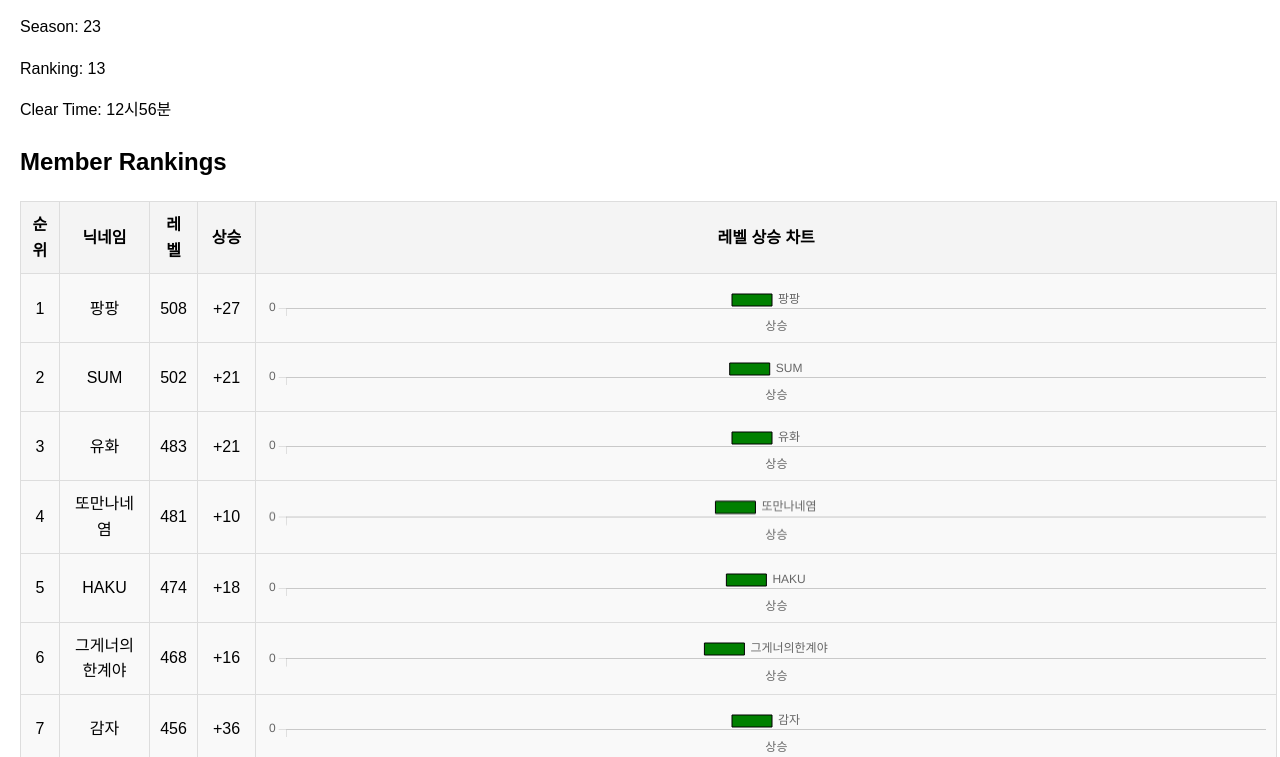
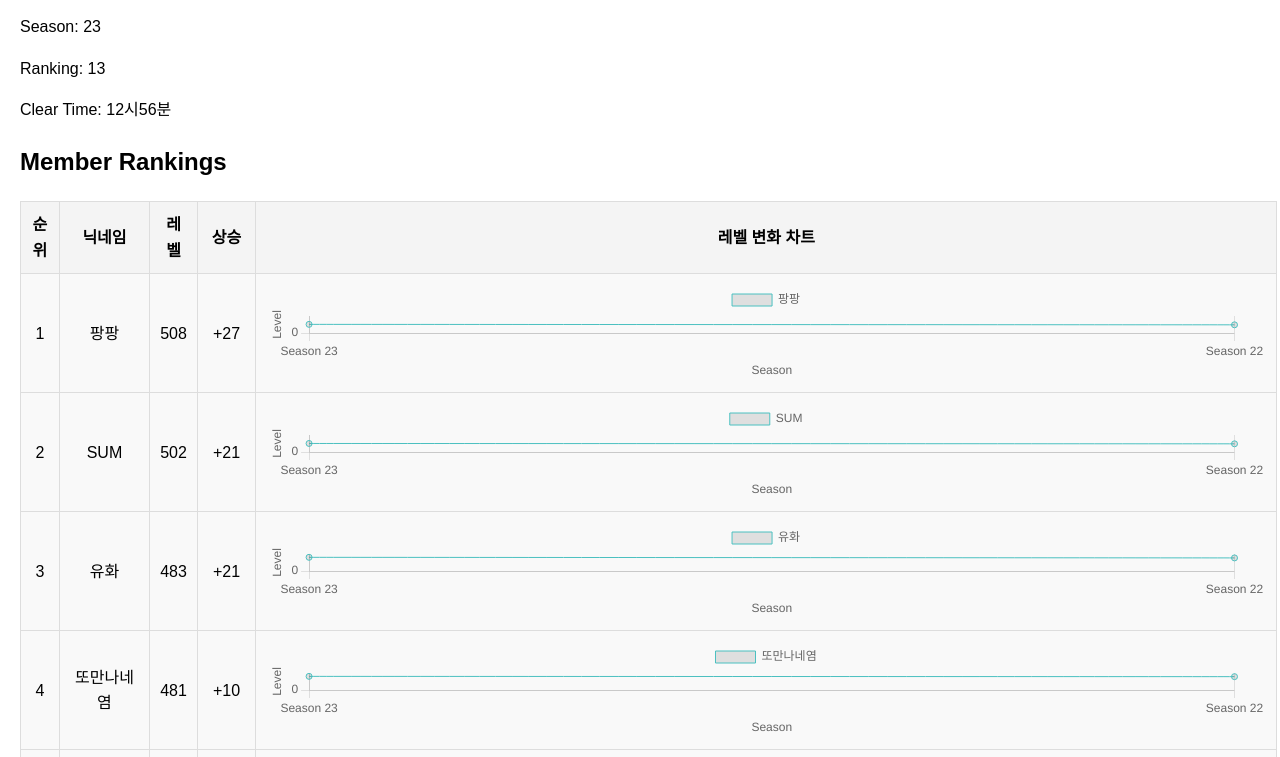
Before and after one commit to zzonothing/foxstar, a plain HTML site: page index.html in a window 1280 px wide. Shown: the part 100-857 px from the top of the page. Drawn offline with nearby package versions, Linux system fonts and the light colour scheme.

Commit message:
initialize

```diff
--- a/css/style.css
+++ b/css/style.css
@@ -44,6 +44,6 @@ td {
     background-color: #e2e2e2;
 }
 
-#levelChart {
+#levelTrendChart {
     margin-top: 20px;
 }
--- a/index.html
+++ b/index.html
@@ -3,13 +3,13 @@
 <head>
     <meta charset="UTF-8">
     <meta name="viewport" content="width=device-width, initial-scale=1.0">
-    <title>Season 23 Ranking</title>
+    <title>Season Rankings</title>
     <link rel="stylesheet" href="css/style.css">
     <script src="https://cdn.jsdelivr.net/npm/chart.js"></script>
 </head>
 <body>
     <header>
-        <h1>Season 23 Ranking</h1>
+        <h1>Season Rankings</h1>
         <div id="season-info">
             <p id="season"></p>
             <p id="ranking"></p>
@@ -26,7 +26,7 @@
                     <th>닉네임</th>
                     <th>레벨</th>
                     <th>상승</th>
-                    <th>레벨 상승 차트</th>
+                    <th>레벨 변화 차트</th>
                 </tr>
             </thead>
             <tbody>
@@ -36,8 +36,8 @@
     </section>
 
     <section>
-        <h2>레벨 상승 차트</h2>
-        <canvas id="levelChart" width="400" height="200"></canvas>
+        <h2>레벨 변화 차트</h2>
+        <canvas id="levelTrendChart" width="600" height="300"></canvas>
     </section>
 
     <script src="js/script.js"></script>
--- a/js/script.js
+++ b/js/script.js
@@ -5,8 +5,8 @@ async function fetchData() {
     return data;
 }
 
-// 시즌 23의 데이터를 표시하는 함수
-async function displaySeason23() {
+// 시즌 데이터 추출 및 차트 표시 함수
+async function displaySeasonData() {
     const data = await fetchData();
     const season23 = data.union.find(season => season.season === 23);
     const season22 = data.union.find(season => season.season === 22);
@@ -25,7 +25,8 @@ async function displaySeason23() {
     const members = season23.member.map(member => ({
         name: member.name,
         level: member.level,
-        previousLevel: getPreviousLevel(member.name, season22)
+        previousLevel: getPreviousLevel(member.name, season22),
+        levelHistory: getLevelHistory(member.name, data.union)
     }));
 
     members.sort((a, b) => b.level - a.level);
@@ -50,29 +51,40 @@ async function displaySeason23() {
             increaseCell.textContent = increase > 0 ? `+${increase}` : increase.toString();
         }
 
-        // 차트 생성 (각 멤버의 상승 차트)
+        // 선 그래프를 위한 캔버스 생성
         const canvas = document.createElement('canvas');
-        canvas.width = 100;
-        canvas.height = 50;
+        canvas.width = 300;
+        canvas.height = 100;
         chartCell.appendChild(canvas);
 
+        // Chart.js로 선 그래프 생성
         new Chart(canvas.getContext('2d'), {
-            type: 'bar',
+            type: 'line',
             data: {
-                labels: ['상승'],
+                labels: member.levelHistory.map(record => `Season ${record.season}`),
                 datasets: [{
                     label: member.name,
-                    data: [member.level - member.previousLevel || 0],
-                    backgroundColor: member.level - member.previousLevel > 0 ? 'green' : 'red',
-                    borderColor: 'black',
-                    borderWidth: 1
+                    data: member.levelHistory.map(record => record.level),
+                    borderColor: 'rgba(75, 192, 192, 1)',
+                    borderWidth: 1,
+                    fill: false,
+                    tension: 0.1
                 }]
             },
             options: {
                 scales: {
+                    x: {
+                        title: {
+                            display: true,
+                            text: 'Season'
+                        }
+                    },
                     y: {
-                        beginAtZero: true,
-                        max: 100 // 레벨 상승 범위를 제한할 수 있습니다.
+                        title: {
+                            display: true,
+                            text: 'Level'
+                        },
+                        beginAtZero: true
                     }
                 },
                 responsive: true,
@@ -89,5 +101,16 @@ function getPreviousLevel(name, season22) {
     return member ? member.level : undefined;
 }
 
+// 시즌별 레벨 히스토리를 가져오는 함수
+function getLevelHistory(name, seasons) {
+    return seasons
+        .sort((a, b) => b.season - a.season)
+        .map(season => {
+            const member = season.member.find(member => member.name === name);
+            return member ? { season: season.season, level: member.level } : null;
+        })
+        .filter(record => record !== null);
+}
+
 // 페이지가 로드되면 실행
-document.addEventListener('DOMContentLoaded', displaySeason23);
+document.addEventListener('DOMContentLoaded', displaySeasonData);
```
